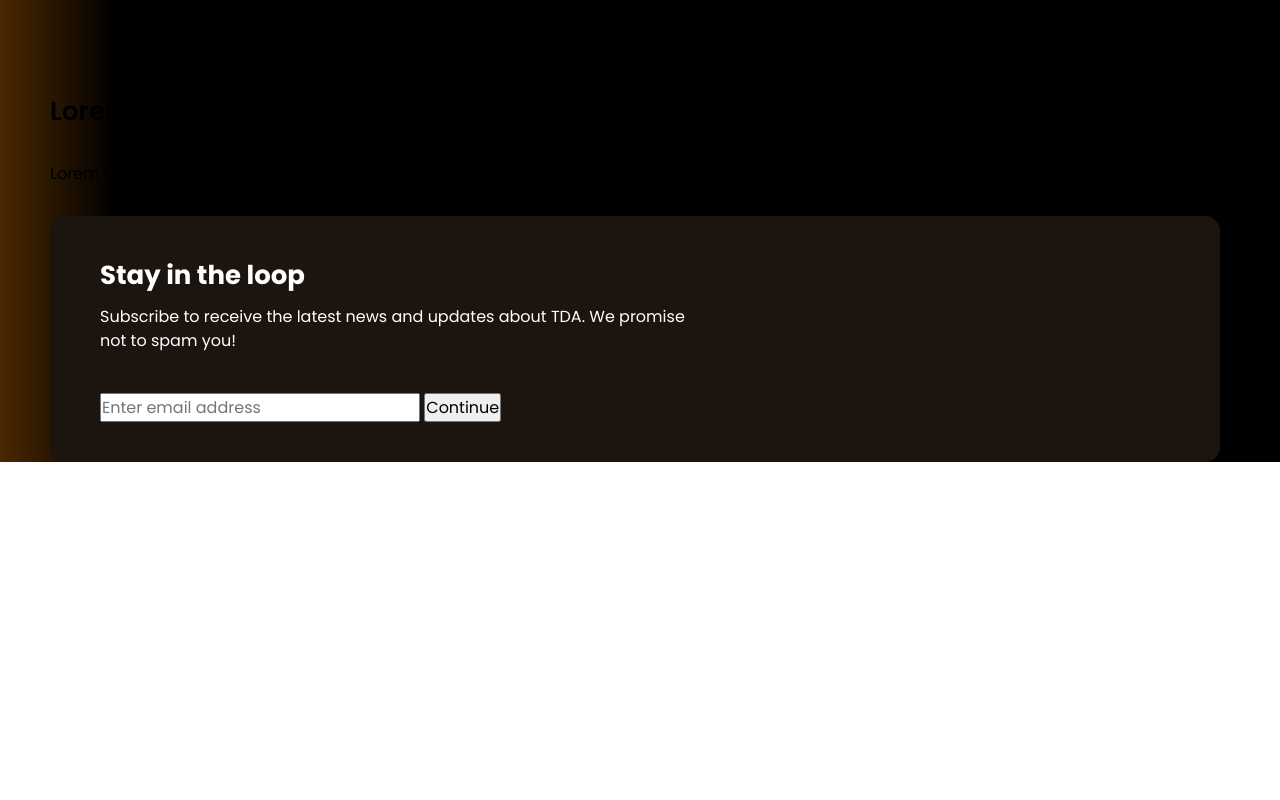
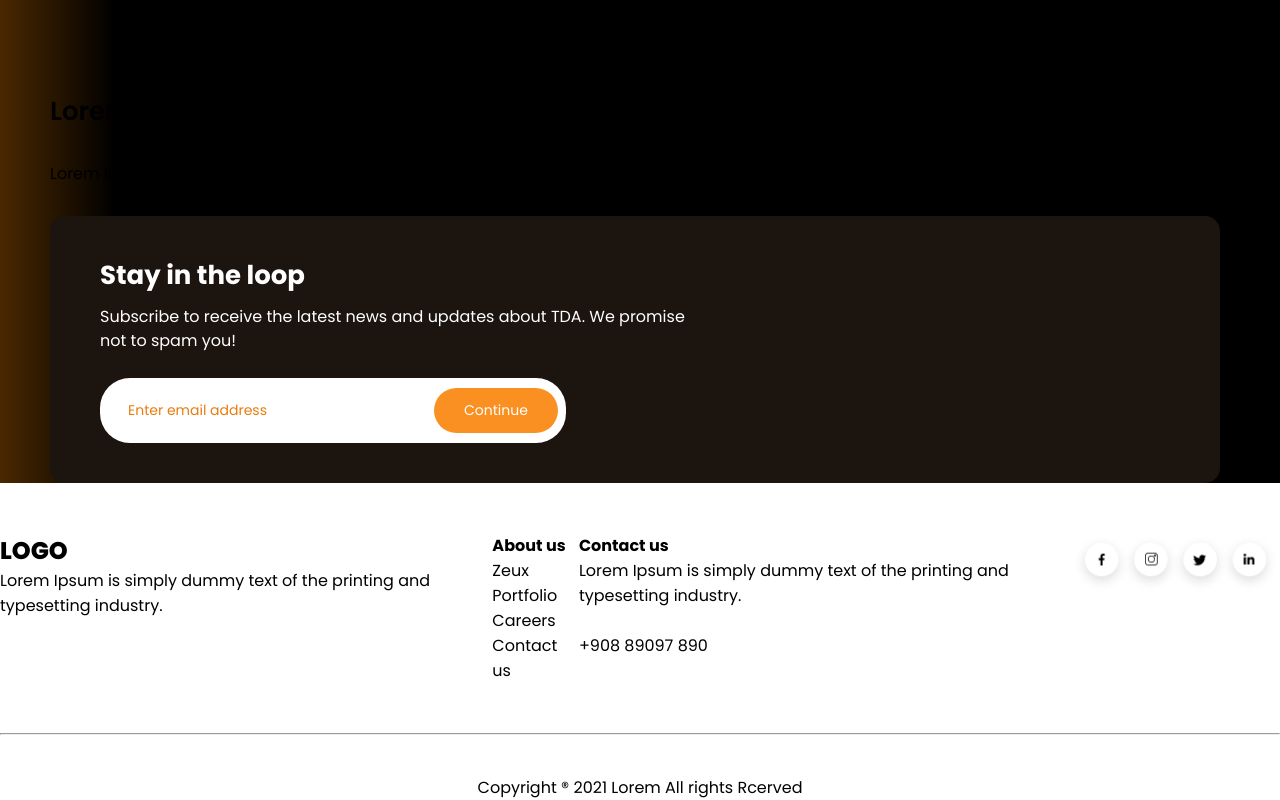
Before and after one commit to Kirillv8/Gaming-site, a plain HTML site: page index.html in a window 1280 px wide. Shown: the part 4712-5512 px from the top of the page. Before the commit the page ends 5174 px from the top, so only its background shows below. Drawn offline with Linux system fonts and the light colour scheme.

Commit message:
fix: fixed form styles — input and button alignment, corrected background color issue

```diff
--- a/css/main.css
+++ b/css/main.css
@@ -398,6 +398,7 @@ header > nav > ul > li > button:hover {
 }
 
 /* Секция с формой */
+
 /* Контейнер секции */
 .container-form {
   padding-top: 150px;
@@ -425,9 +426,7 @@ header > nav > ul > li > button:hover {
   color: #fff;
   display: flex;
   flex-direction: column;
-  justify-content: center;
-  align-items: flex-start; /* элементы внутри слева */
-  gap: 20px;
+  gap: 25px;
 }
 
 /* Заголовок и текст внутри блока */
@@ -439,29 +438,29 @@ header > nav > ul > li > button:hover {
 .block-form-one > p {
   max-width: 600px;
   line-height: 1.5;
-  margin-bottom: 10px;
 }
 
 /* Контейнер формы */
 .block-form-two {
   display: flex;
   align-items: center;
-  gap: 15px; /* расстояние между input и кнопкой */
-  margin-top: 10px;
+  gap: 15px;
+  background-color: #fff;
+  border-radius: 30px;
+  padding: 8px;
+  width: fit-content;
 }
 
 /* Поле ввода */
 .block-form-two > input {
-  flex: 1; /* занимает всё доступное пространство */
-  min-width: 300px;
   padding: 14px 20px;
-  background-color: #fff;
   border-radius: 25px;
   border: none;
   outline: none;
   color: #e87d0e;
   font-family: Poppins, sans-serif;
   font-size: 14px;
+  min-width: 280px;
 }
 
 .block-form-two > input::placeholder {
@@ -485,3 +484,61 @@ header > nav > ul > li > button:hover {
   background-color: #c91010;
   transform: scale(1.05);
 }
+
+/* Адаптивность */
+@media (max-width: 768px) {
+  .block-form {
+    width: 100%;
+    padding: 30px;
+  }
+
+  .block-form-two {
+    flex-direction: column;
+    align-items: stretch;
+    width: 100%;
+  }
+
+  .block-form-two > input {
+    min-width: auto;
+    width: 100%;
+  }
+
+  .block-form-two > button {
+    width: 100%;
+  }
+}
+/* footer */
+.footer-container {
+  padding-top: 50px;
+  padding-bottom: 50px;
+
+  display: flex;
+  justify-content: space-around;
+}
+
+.block-one span {
+  font-size: 24px;
+  font-weight: 800;
+}
+
+.block-one p {
+  max-width: 500px;
+}
+
+.block-two {
+  gap: 50px;
+}
+
+.block-two ul > li {
+  list-style-type: none;
+}
+
+.block-three p {
+  max-width: 500px;
+}
+
+.bottom-p {
+  display: flex;
+  justify-content: center;
+  padding-top: 40px;
+}
--- a/index.html
+++ b/index.html
@@ -197,6 +197,7 @@
           Lorem Ipsum is simply dummy text of the printing and typesetting
           industry.
         </p>
+
         <div class="block-form">
           <div class="block-form-one">
             <h2>Stay in the loop</h2>
@@ -205,19 +206,55 @@
               promise not to spam you!
             </p>
           </div>
-          <div class="block-form-two">
-            <form id="form">
+
+          <form class="block-form-two" id="form">
             <input
               type="email"
               placeholder="Enter email address"
               id="input-form"
+              required
             />
             <button type="submit" id="button-form">Continue</button>
           </form>
         </div>
       </div>
     </div>
+    <footer>
+      <div class="footer-container">
+        <div class="block-one">
+          <span>LOGO</span>
+          <p>
+            Lorem Ipsum is simply dummy text of the printing and typesetting
+            industry.
+          </p>
         </div>
+        <div class="block-two">
+          <h4>About us</h4>
+          <ul>
+            <li>Zeux</li>
+            <li>Portfolio</li>
+            <li>Careers</li>
+            <li>Contact us</li>
+          </ul>
+        </div>
+        <div class="block-three">
+          <h4>Contact us</h4>
+          <p>
+            Lorem Ipsum is simply dummy text of the printing and typesetting
+            industry.
+          </p>
+          <br />
+          <p>+908 89097 890</p>
+        </div>
+        <div class="block-img">
+          <img src="./img/footer-img/Group 12.png" alt="" />
+        </div>
+      </div>
+      <hr />
+      <div class="bottom-p">
+        <p class="p">Copyright ® 2021 Lorem All rights Rcerved</p>
+      </div>
+    </footer>
     <script type="module" src="./js/main.js" defer></script>
   </body>
 </html>
```
Also changed, not shown: img/footer-img/Group 12.png (added). Lines whose indentation alone changed are shown as unchanged.
